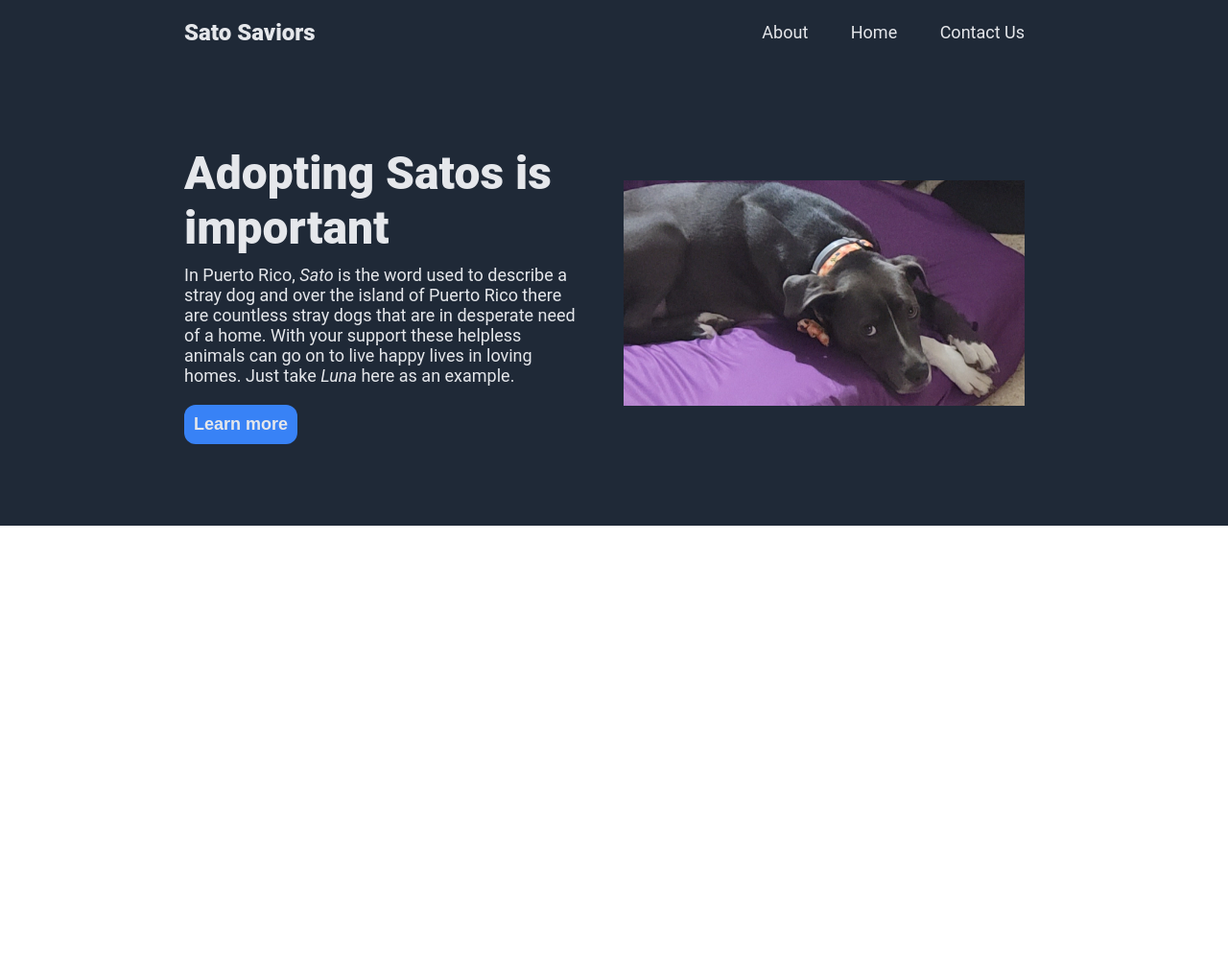
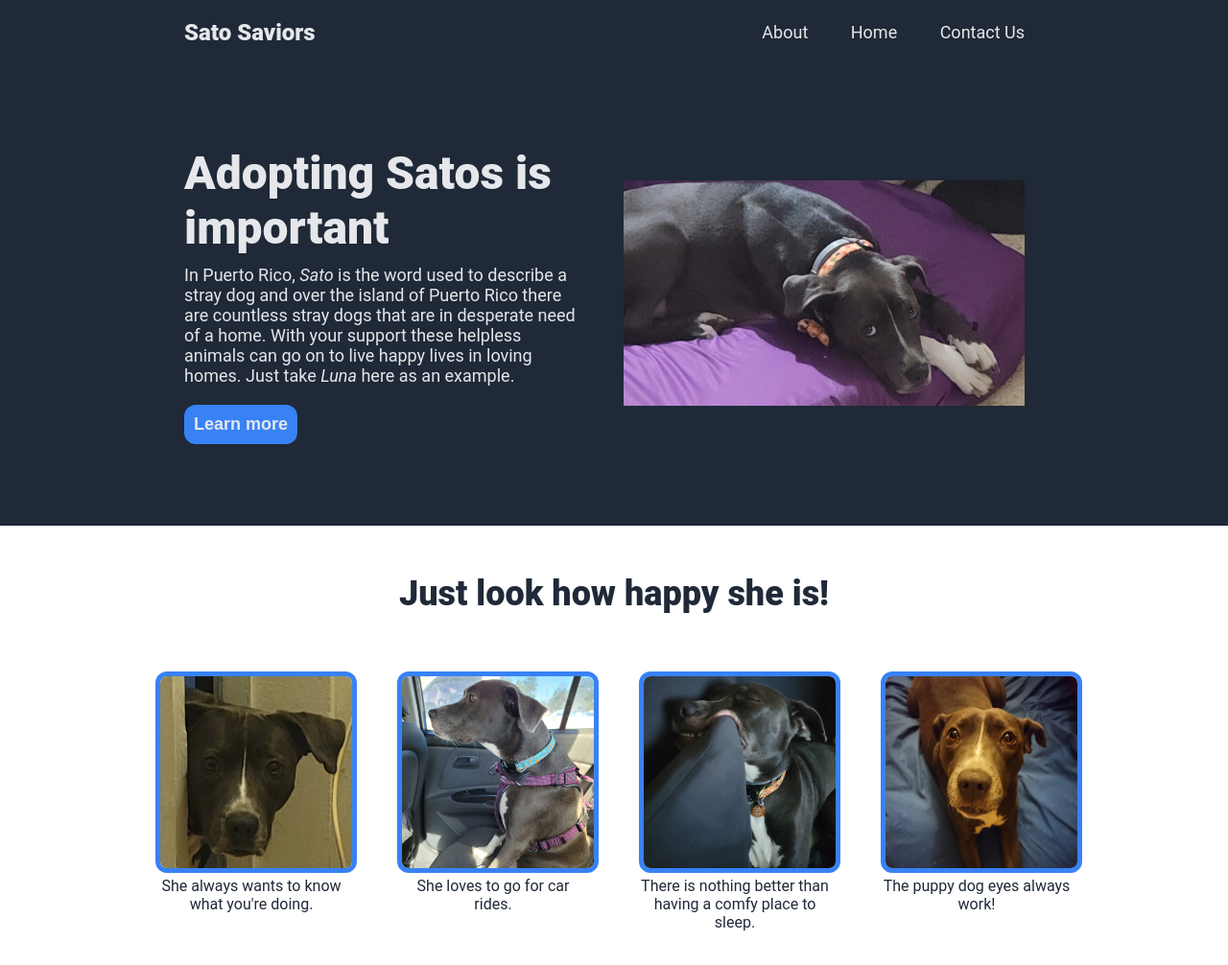
Before and after one commit to VegaIT/Odin-Landing-Page, a plain HTML site: page index.html in a window 1280 px wide. Shown: the whole page at 96% size. Before the commit the page ends 800 px from the top, so only its background shows below. Drawn offline with Linux system fonts and the light colour scheme.

Commit message:
Completed info secion.

```diff
--- a/index.html
+++ b/index.html
@@ -29,7 +29,25 @@
       </div>
     </main>
     <info>
-
+      <div class="title">Just look how happy she is!</div>
+      <div class="container">
+        <div class="info">
+          <img class="box" src="images/luna1.jpg" alt="Dog poking head through doorway">
+          <div class="text">She always wants to know what you're doing.</div>
+        </div>
+        <div class="info">
+          <img class="box" src="images/luna2.jpg" alt="Dog sitting in a car.">
+          <div class="text">She loves to go for car rides.</div>
+        </div>
+        <div class="info">
+          <img class="box" src="images/luna3.jpg" alt="Dog sleeping on couch.">
+          <div class="text">There is nothing better than having a comfy place to sleep.</div>
+        </div>
+        <div class="info">
+          <img class="box" src="images/luna4.jpg" alt="Dog staring at camera">
+          <div class="text">The puppy dog eyes always work!</div>
+        </div>
+      </div>
     </info>
   </body>
 </html>
--- a/style.css
+++ b/style.css
@@ -74,6 +74,37 @@ button {
   flex: 1 1 0px;
 }
 
-.luna_top {
+.title {
+  margin: 50px;
+  font-size: 36px;
+  font-weight: 800;
+  color: #1f2937;
+}
+
+.text {
+  color: #1f2937;
+}
+
+.title, .container {
+  text-align: center;
+}
+
+.container {
+  display: flex;
+  justify-content: center;
+  gap: 52px;
+  margin: 60px;
+}
+
+.info {
+  max-width: 200px;
+}
+
+img {
   width: 100%;
 }
+
+.box {
+  border: 5px solid #3882f6;
+  border-radius: 12px;
+}
```
